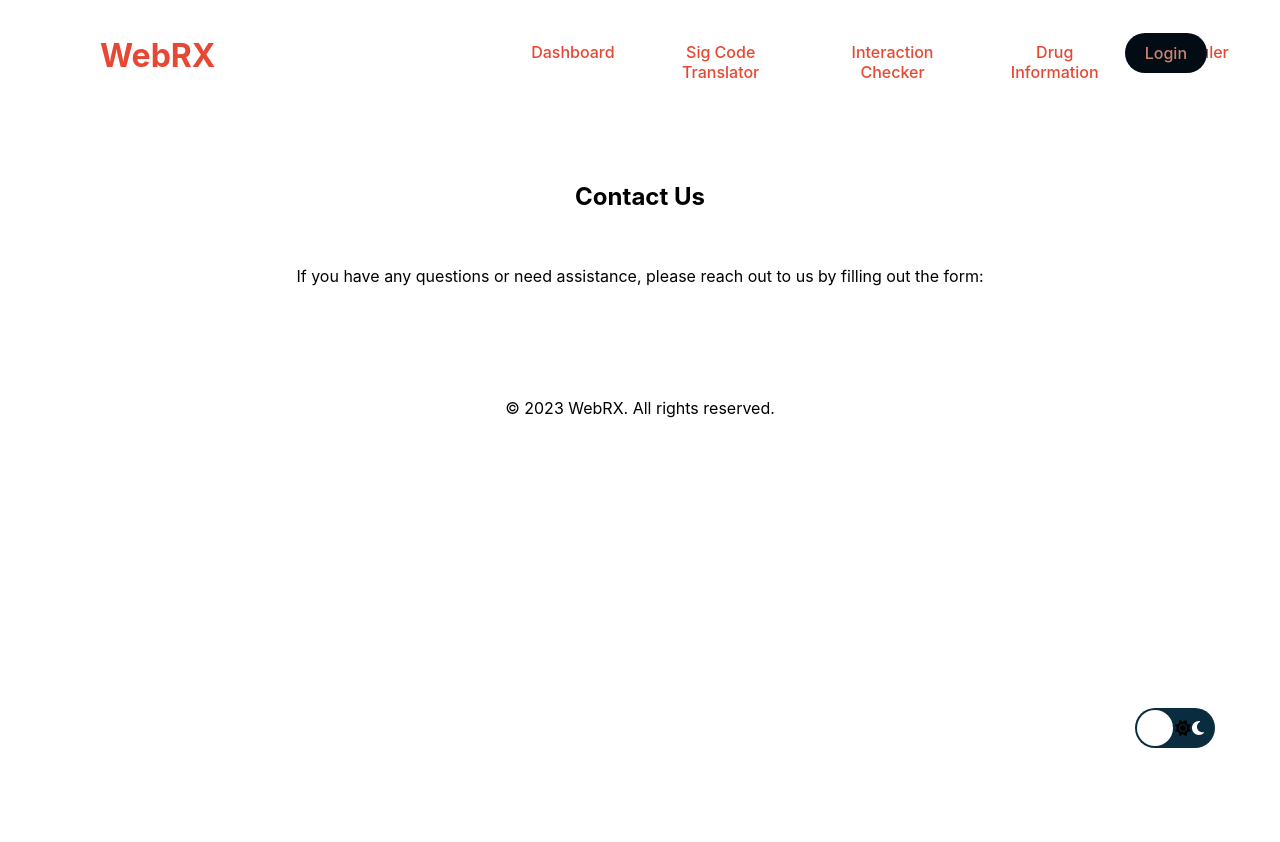
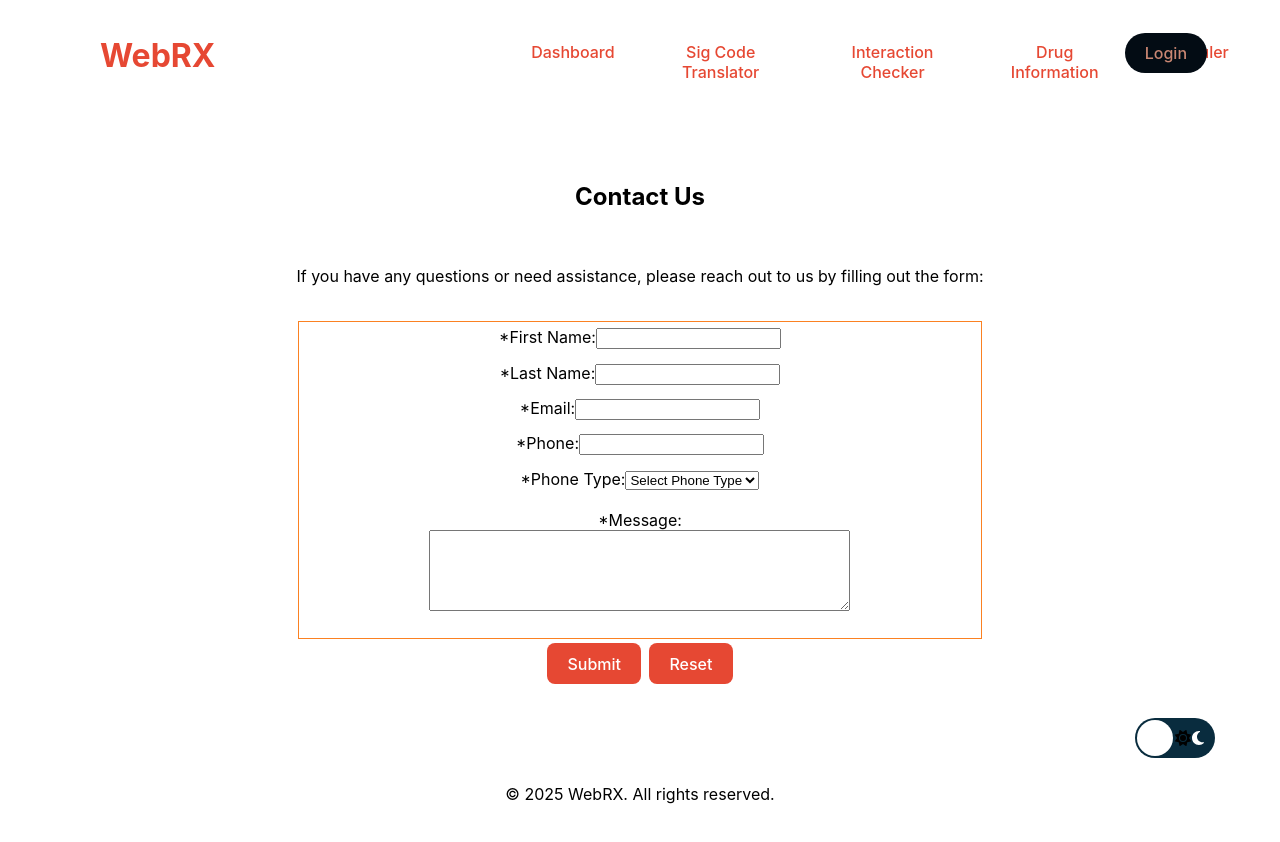
Before and after one commit to swagranger011/pharmacytexteditor, a React (Vite) app in the folder client/: page /contacts in a window 1280 px wide. Shown: the top 842 px of the page. Before the commit the page ends 800 px from the top, so only its background shows below. Built offline with nearby package versions, Linux system fonts and the light colour scheme.

Commit message:
Made some changes to the form, more to follow

```diff
--- /dev/null
+++ b/client/src/Contacts.css
@@ -0,0 +1,17 @@
+//Contacts.css
+
+.contact-form {
+  display: inline-flex;
+  flex-flow: column nowrap;
+  background-color: #5c6969;
+  border: 1px solid #1d2228;
+}
+
+input,
+textarea {
+  margin-bottom: 1em;
+}
+
+fieldset {
+  border: 1px solid #fb8122;
+}
--- a/client/src/Contacts.jsx
+++ b/client/src/Contacts.jsx
@@ -1,7 +1,8 @@
-import React from 'react';
-import { Link } from 'react-router-dom';
-import Mode from './Mode';
-import './Mode.css';
+import React from "react";
+import { Link } from "react-router-dom";
+import Mode from "./Mode";
+import "./Mode.css";
+import "./Contacts.css";
 
 const Contacts = () => {
   return (
@@ -12,26 +13,65 @@ const Contacts = () => {
       </header>
       <nav className="dashboard-nav">
         <ul>
-          <li><Link to="/">Dashboard</Link></li>
-          <li><Link to="/pharmacy-text-editor">Sig Code Translator</Link></li>
-          <li><Link to="/interaction-checker">Interaction Checker</Link></li>
-          <li><Link to="/drug-information">Drug Information</Link></li>
-          <li><Link to="/scheduler">Scheduler</Link></li>
+          <li>
+            <Link to="/">Dashboard</Link>
+          </li>
+          <li>
+            <Link to="/pharmacy-text-editor">Sig Code Translator</Link>
+          </li>
+          <li>
+            <Link to="/interaction-checker">Interaction Checker</Link>
+          </li>
+          <li>
+            <Link to="/drug-information">Drug Information</Link>
+          </li>
+          <li>
+            <Link to="/scheduler">Scheduler</Link>
+          </li>
         </ul>
       </nav>
       <main className="dashboard-main">
         <h2>Contact Us</h2>
-        <p>If you have any questions or need assistance, please reach out to us by filling out the form:</p>
+        <p>
+          If you have any questions or need assistance, please reach out to us
+          by filling out the form:
+        </p>
+        <form className="contact-form">
+          <fieldset>
+            <label htmlFor="firstname">*First Name:</label>
+            <input type="text" id="firstname" name="firstname" required />
+            <br />
+            <label htmlFor="lastname">*Last Name:</label>
+            <input type="text" id="lastname" name="lastname" required /> <br />
+            <label htmlFor="email">*Email:</label>
+            <input type="email" id="email" name="email" required /> <br />
+            <label htmlFor="phone">*Phone:</label>
+            <input type="tel" id="phone" name="phone" required /> <br />
+            <label htmlFor="phoneType">*Phone Type:</label>
+            <select id="phoneType" name="phoneType" required>
+              <option value="">Select Phone Type</option>
+              <option value="mobile">Mobile</option>
+              <option value="home">Home</option>
+              <option value="work">Work</option>
+            </select>
+            <br /> <br />
+            <label htmlFor="message">*Message:</label><br />
+            <textarea id="message" name="message" rows="5" cols={50}></textarea>
+          </fieldset>
+
+          <button type="submit">Submit</button>
+          <button type="reset">Reset</button>
+        </form>
       </main>
       <Link to="/login" className="dashboard-login-link">
         <button className="login-button">
-          <span className='btn-txt'>Login</span>
+          <span className="btn-txt">Login</span>
         </button>
       </Link>
       <footer className="dashboard-footer">
-        <p>&copy; 2023 WebRX. All rights reserved.</p>
+        <p>&copy; 2025 WebRX. All rights reserved.</p>
       </footer>
     </div>
   );
-}
+};
 export default Contacts;
--- a/client/src/Dashboard.jsx
+++ b/client/src/Dashboard.jsx
@@ -32,7 +32,7 @@ const Dashboard = () => {
             </button>
         </Link>
         <footer className="dashboard-footer">
-            <p>&copy; 2023 WebRX. All rights reserved.</p>
+            <p>&copy; 2025 WebRX. All rights reserved.</p>
         </footer>
     </div>
   );
--- a/client/src/DrugInformation.jsx
+++ b/client/src/DrugInformation.jsx
@@ -82,7 +82,7 @@ const DrugInformation = () => {
         </button>
       </Link>
       <footer className="dashboard-footer">
-        <p>&copy; 2023 WebRX. All rights reserved.</p>
+        <p>&copy; 2025 WebRX. All rights reserved.</p>
       </footer>
     </div>
   );
--- a/client/src/InteractionChecker.jsx
+++ b/client/src/InteractionChecker.jsx
@@ -117,7 +117,7 @@ const InteractionChecker = () => {
         </button>
       </Link>
       <footer className="dashboard-footer">
-        <p>&copy; 2023 WebRX. All rights reserved.</p>
+        <p>&copy; 2025 WebRX. All rights reserved.</p>
       </footer>
     </div>
   );
--- a/client/src/PharmacyTextEditor.jsx
+++ b/client/src/PharmacyTextEditor.jsx
@@ -113,7 +113,7 @@ const PharmacyTextEditor = () => {
         </button>
       </Link>
       <footer className="dashboard-footer">
-        <p>&copy; 2023 WebRX. All rights reserved.</p>
+        <p>&copy; 2025 WebRX. All rights reserved.</p>
       </footer>
     </div>
   );
--- a/client/src/Scheduler.jsx
+++ b/client/src/Scheduler.jsx
@@ -41,7 +41,7 @@ const InteractionChecker = () => {
         </button>
       </Link>
       <footer className="dashboard-footer">
-        <p>&copy; 2023 WebRX. All rights reserved.</p>
+        <p>&copy; 2025 WebRX. All rights reserved.</p>
       </footer>
     </div>
   );
--- a/client/src/index.css
+++ b/client/src/index.css
@@ -13,7 +13,6 @@ code {
   font-family: source-code-pro, Menlo, Monaco, Consolas, 'Courier New',
     monospace;
 }
-
 
 
 nav ul {
@@ -103,14 +102,13 @@ button {
   font-size: 1em;
   font-weight: 500;
   font-family: inherit;
-  background-color: #ffffff;
-  color: #1a1a1a;
+  color: #ffffff;
+  background-color: #e64833;
   cursor: pointer;
   transition: border-color 0.25s;
   margin: 4px;
 }
 
-[data-theme="light"] button {
-  color: #ffffff;
-  background-color: #e64833;
+[data-theme="dark"] button {
+  color: #000000;
 }
```
